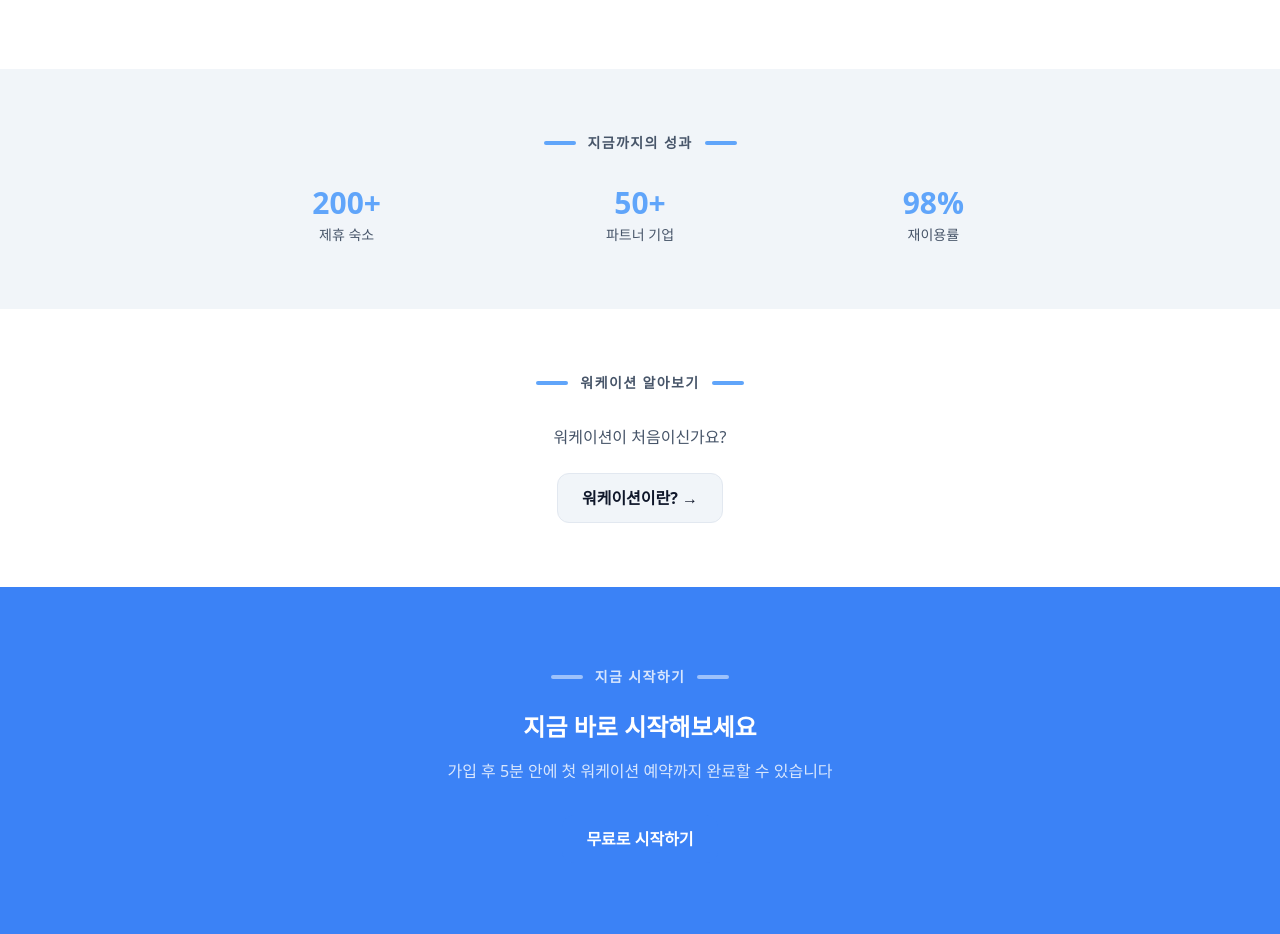
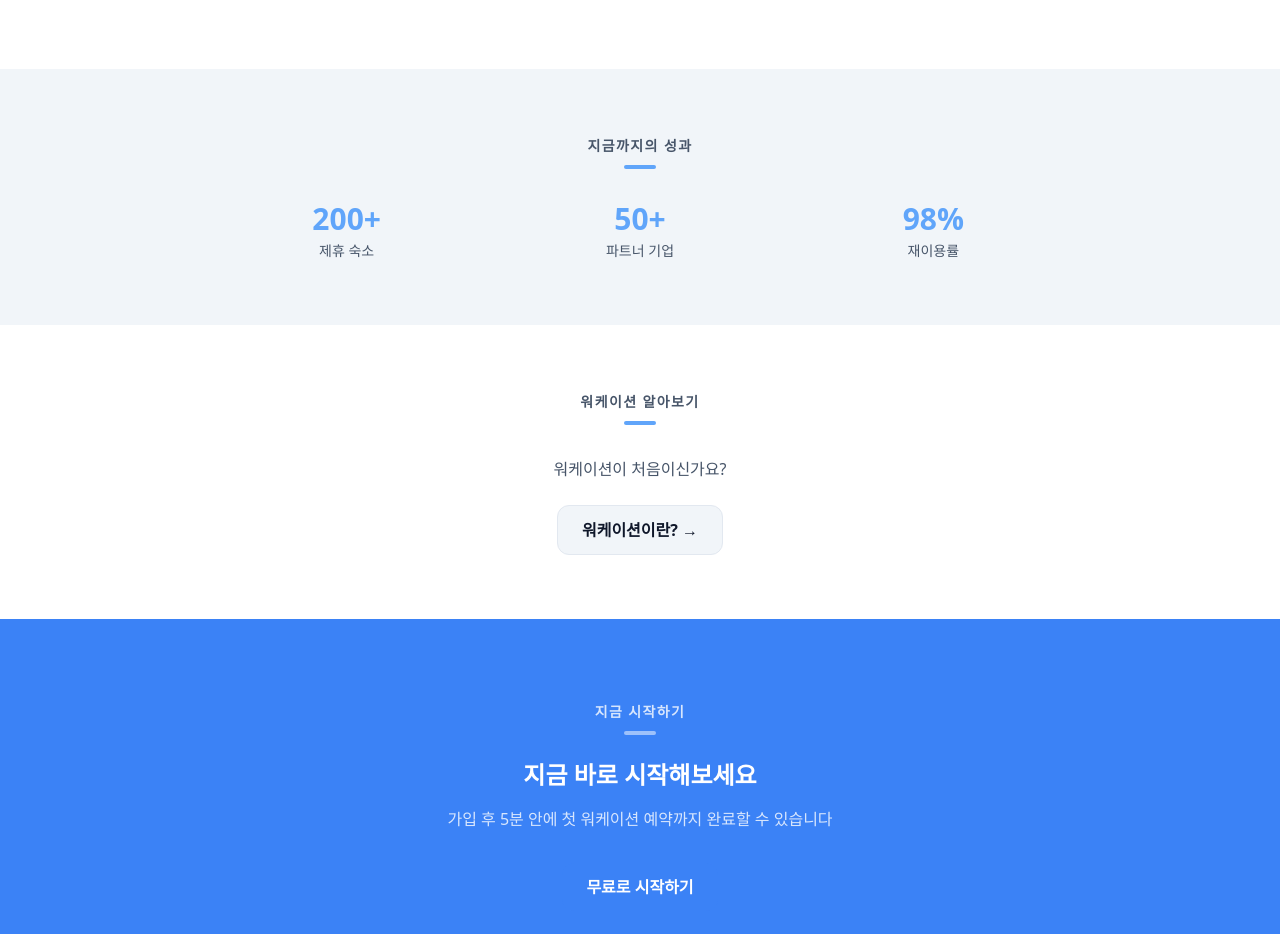
Before and after one commit to jm-potter/the_workation_app, a Next.js app in the folder workation-app/: page / in a window 1280 px wide. Shown: the part 580-1514 px from the top of the page. Built offline with nearby package versions, Linux system fonts and the light colour scheme.

Commit message:
섹션 소제목 구분선 정리: 양쪽 선 → 텍스트 아래 밑줄로 단순화

```diff
--- a/workation-app/app/(main)/page.tsx
+++ b/workation-app/app/(main)/page.tsx
@@ -44,10 +44,9 @@ export default function LandingPage() {
       {/* 수치 — 회색 배경 */}
       <section className="bg-[#F1F5F9] py-16">
         <div className="max-w-4xl mx-auto px-6">
-          <div className="flex items-center gap-3 justify-center mb-8">
-            <div className="w-8 h-1 bg-blue-400 rounded-full" />
+          <div className="text-center mb-8">
             <span className="text-sm font-bold text-[#475569] uppercase tracking-widest">지금까지의 성과</span>
-            <div className="w-8 h-1 bg-blue-400 rounded-full" />
+            <div className="w-8 h-1 bg-blue-400 rounded-full mx-auto mt-2" />
           </div>
           <div className="grid grid-cols-3 gap-8 text-center">
             {[
@@ -67,10 +66,9 @@ export default function LandingPage() {
       {/* 워케이션이란? — 흰 배경 */}
       <section className="bg-white py-16">
         <div className="max-w-5xl mx-auto px-6">
-          <div className="flex items-center gap-3 justify-center mb-8">
-            <div className="w-8 h-1 bg-blue-400 rounded-full" />
+          <div className="text-center mb-8">
             <span className="text-sm font-bold text-[#475569] uppercase tracking-widest">워케이션 알아보기</span>
-            <div className="w-8 h-1 bg-blue-400 rounded-full" />
+            <div className="w-8 h-1 bg-blue-400 rounded-full mx-auto mt-2" />
           </div>
           <div className="text-center">
             <p className="text-[#475569] mb-6">워케이션이 처음이신가요?</p>
@@ -84,10 +82,9 @@ export default function LandingPage() {
       {/* CTA — 파란 배경 */}
       <section className="bg-blue-500 py-20 text-center">
         <div className="max-w-2xl mx-auto px-6">
-          <div className="flex items-center gap-3 justify-center mb-6">
-            <div className="w-8 h-1 bg-white/50 rounded-full" />
+          <div className="text-center mb-6">
             <span className="text-sm font-bold text-white/80 uppercase tracking-widest">지금 시작하기</span>
-            <div className="w-8 h-1 bg-white/50 rounded-full" />
+            <div className="w-8 h-1 bg-white/50 rounded-full mx-auto mt-2" />
           </div>
           <h2 className="text-2xl font-bold text-white mb-4">지금 바로 시작해보세요</h2>
           <p className="text-white/80 mb-8">가입 후 5분 안에 첫 워케이션 예약까지 완료할 수 있습니다</p>
```
